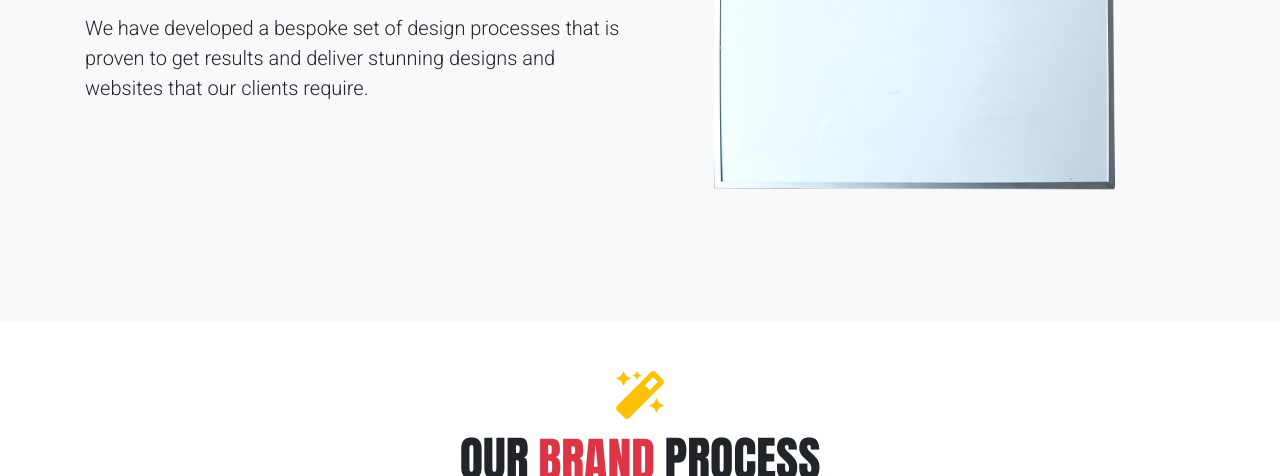
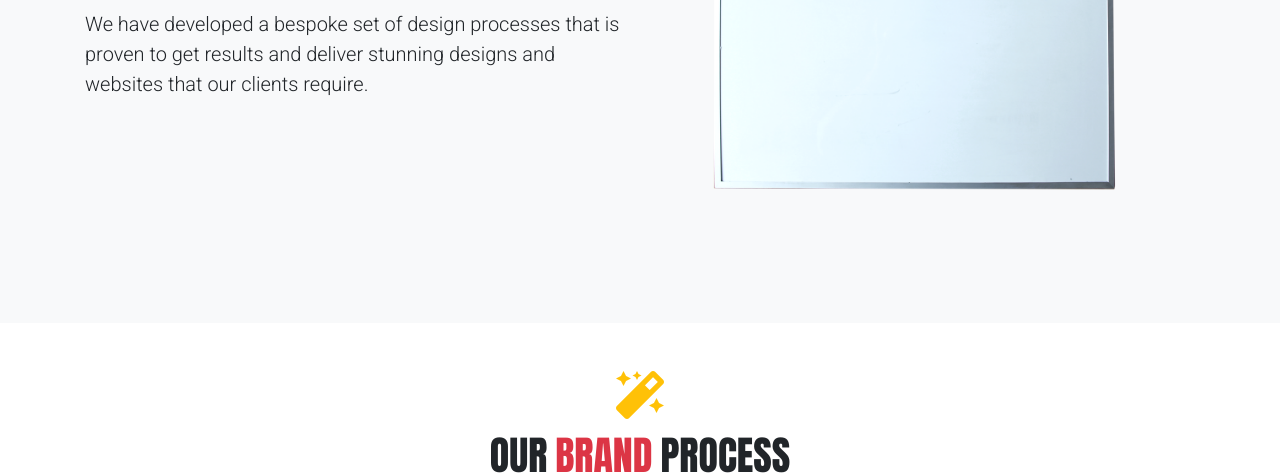
Before and after one commit to biglee25/Invaded, a plain HTML site: page process.html in a window 1280 px wide. Shown: the part 324-800 px from the top of the page. Drawn offline with nearby package versions, Linux system fonts and the light colour scheme.

Commit message:
Add files via upload

```diff
--- a/css/style.css
+++ b/css/style.css
@@ -44,9 +44,9 @@ h1 {
 
 h2 {
   font-family: 'Anton', sans-serif;
-  font-size: 3rem;
+  font-size: 2.5rem;
   font-weight: 100;
-  line-height: 3rem;
+  line-height: 2.5rem;
   text-transform: uppercase;
 }
 
```
